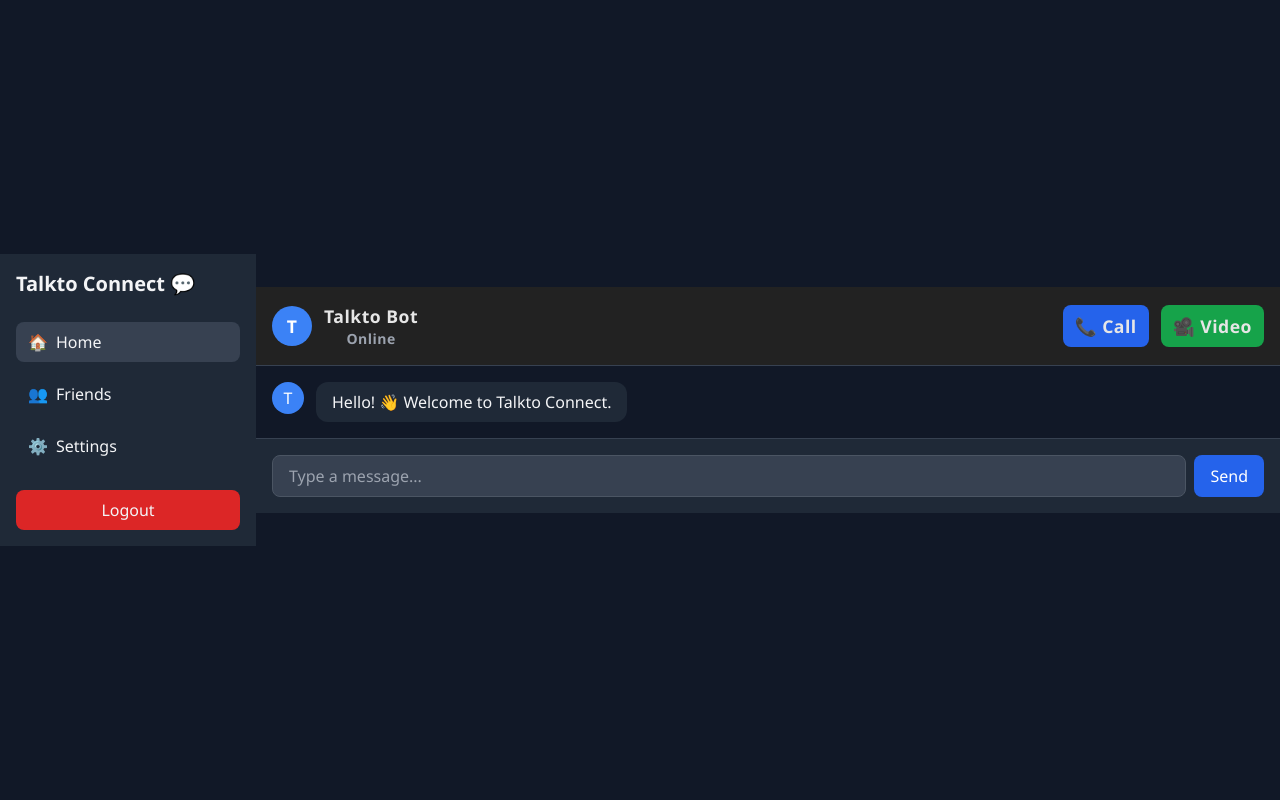
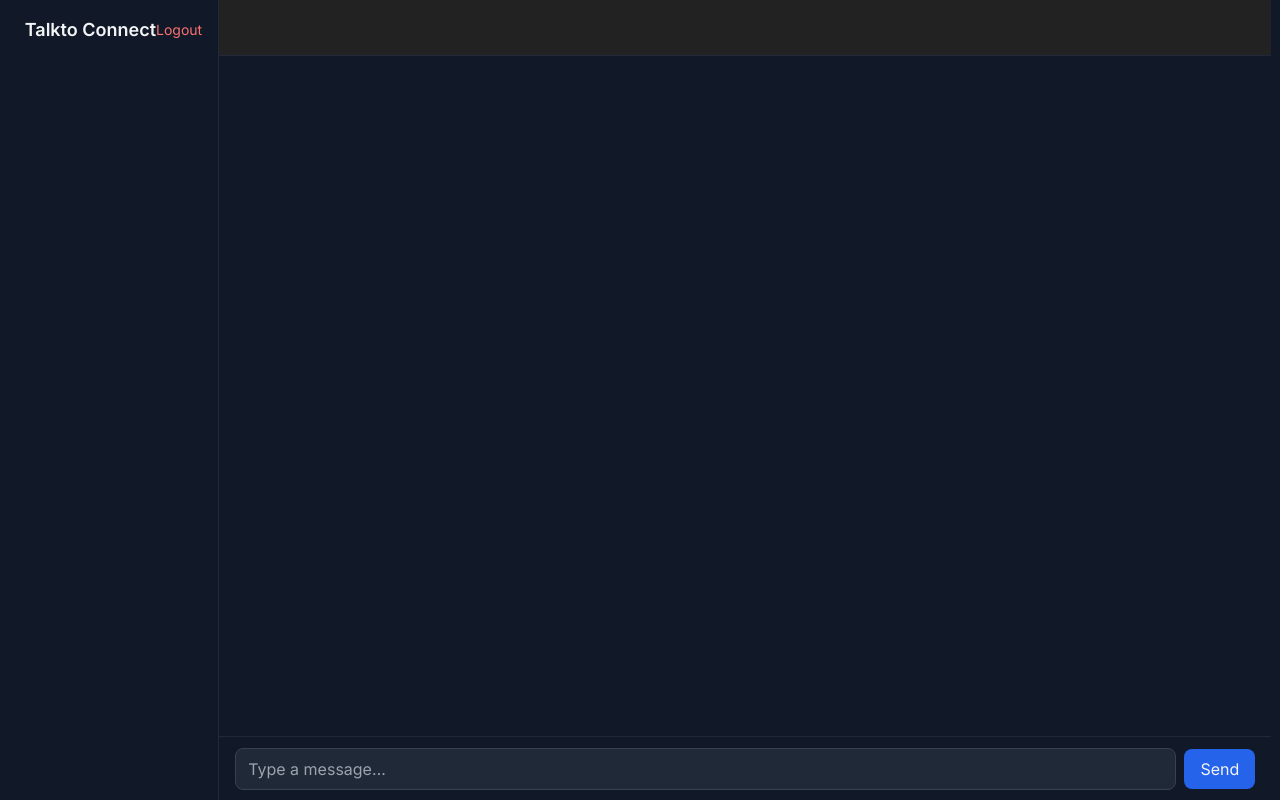
Before and after one commit to mdafsahuzzamanswachha-blip/Talk-to-Connect, a Flask app: page / in a window 1280 px wide. Run offline with Flask 3, Linux system fonts and the light colour scheme; the visitor is signed in with stand-in values (Sample User, id 1); data comes from the database, SQL or seed files in the repository; parts of the project's set-up code (start-up, migrations or seed data) failed here and were passed over; some libraries are stand-ins or nearby versions.

Commit message:
Update index.html

```diff
--- a/templates/index.html
+++ b/templates/index.html
@@ -2,86 +2,51 @@
 <html lang="en">
 <head>
   <meta charset="UTF-8" />
-  <meta name="viewport" content="width=device-width, initial-scale=1.0" />
   <title>Talkto Connect</title>
+  <meta name="viewport" content="width=device-width,initial-scale=1" />
+  <link href="https://fonts.googleapis.com/css2?family=Inter:wght@400;600&display=swap" rel="stylesheet" />
+  <script src="https://cdn.tailwindcss.com"></script>
+  <link rel="stylesheet" href="/static/css/style.css" />
+  <script src="https://cdn.socket.io/4.7.2/socket.io.min.js"></script>
+</head>
+<body class="bg-gray-900 text-gray-100 font-[Inter] h-screen">
+  <div class="h-full grid grid-cols-12">
+    <!-- Sidebar -->
+    <aside class="col-span-3 lg:col-span-2 border-r border-gray-800 p-4 overflow-y-auto">
+      <div class="flex items-center justify-between mb-4">
+        <h1 class="text-lg font-semibold">Talkto Connect</h1>
+        <a href="/logout" class="text-sm text-red-400 hover:underline">Logout</a>
+      </div>
+      <ul id="users-list" class="space-y-1">
+        {% for u in users %}
+          <li class="flex items-center gap-2 p-2 rounded hover:bg-gray-800 cursor-pointer" data-uid="{{ u.id }}">
+            <span class="w-2.5 h-2.5 rounded-full status {% if u.id in online_ids %}online{% else %}offline{% endif %}"></span>
+            <img src="{{ u.avatar }}" class="w-6 h-6 rounded-full" alt="{{ u.username }}" />
+            <span class="text-sm">{{ u.username }}</span>
+          </li>
+        {% endfor %}
+      </ul>
+    </aside>
 
-  <!-- Google Fonts -->
-  <link href="https://fonts.googleapis.com/css2?family=Inter:wght@400;500;600;700&display=swap" rel="stylesheet" />
+    <!-- Chat area -->
+    <main class="col-span-9 lg:col-span-10 flex flex-col">
+      <header class="h-14 border-b border-gray-800 flex items-center px-4">
+        <div class="text-sm text-gray-400" id="typing-bar" style="visibility:hidden;">Typing…</div>
+      </header>
 
-  <!-- Tailwind CSS -->
-  <script src="https://cdn.tailwindcss.com"></script>
+      <section id="chat-box" class="flex-1 overflow-y-auto p-4 space-y-2 bg-gray-900"></section>
 
-  <!-- Custom CSS -->
-  <link rel="stylesheet" href="style.css" />
-</head>
-<body class="bg-gray-900 text-gray-100 font-inter h-screen flex">
-  <!-- Sidebar -->
-  <aside class="w-64 bg-gray-800 p-4 flex flex-col">
-    <h2 class="text-xl font-bold mb-6">Talkto Connect 💬</h2>
-    <nav class="flex-1 space-y-3">
-      <button class="w-full flex items-center gap-2 px-3 py-2 rounded-lg bg-gray-700 hover:bg-gray-600 transition">
-        <span>🏠</span> Home
-      </button>
-      <button class="w-full flex items-center gap-2 px-3 py-2 rounded-lg hover:bg-gray-700 transition">
-        <span>👥</span> Friends
-      </button>
-      <button class="w-full flex items-center gap-2 px-3 py-2 rounded-lg hover:bg-gray-700 transition">
-        <span>⚙️</span> Settings
-      </button>
-    </nav>
-    <button id="logout-btn" class="mt-6 px-3 py-2 bg-red-600 hover:bg-red-500 rounded-lg transition">
-      Logout
-    </button>
-  </aside>
+      <form id="chat-form" class="h-16 border-t border-gray-800 flex items-center gap-2 px-4">
+        <input id="chat-input" type="text" placeholder="Type a message…" autocomplete="off"
+               class="flex-1 bg-gray-800 border border-gray-700 rounded-lg px-3 py-2 outline-none focus:ring-2 focus:ring-blue-500" />
+        <button type="submit" class="px-4 py-2 bg-blue-600 rounded-lg hover:bg-blue-500">Send</button>
+      </form>
+    </main>
+  </div>
 
-  <!-- Main Chat -->
-  <main class="flex-1 flex flex-col">
-    <!-- Chat Header -->
-    <header class="p-4 border-b border-gray-700 flex items-center justify-between">
-      <div class="flex items-center gap-3">
-        <div class="w-10 h-10 rounded-full bg-blue-500 flex items-center justify-center text-white font-semibold">
-          T
-        </div>
-        <div>
-          <h3 class="font-semibold">Talkto Bot</h3>
-          <p class="text-sm text-gray-400">Online</p>
-        </div>
-      </div>
-      <div class="flex gap-3">
-        <button class="px-3 py-2 bg-blue-600 hover:bg-blue-500 rounded-lg">📞 Call</button>
-        <button class="px-3 py-2 bg-green-600 hover:bg-green-500 rounded-lg">🎥 Video</button>
-      </div>
-    </header>
-
-    <!-- Chat Messages -->
-    <div id="chat-box" class="flex-1 p-4 space-y-3 overflow-y-auto bg-gray-900">
-      <!-- Example message -->
-      <div class="flex items-start gap-3">
-        <div class="w-8 h-8 rounded-full bg-blue-500 flex items-center justify-center text-white">T</div>
-        <div class="bg-gray-800 px-4 py-2 rounded-xl max-w-sm">
-          <p>Hello! 👋 Welcome to Talkto Connect.</p>
-        </div>
-      </div>
-    </div>
-
-    <!-- Chat Input -->
-    <form id="chat-form" class="p-4 flex gap-2 border-t border-gray-700 bg-gray-800">
-      <input
-        type="text"
-        id="chat-input"
-        placeholder="Type a message..."
-        autocomplete="off"
-        class="flex-1 px-4 py-2 rounded-lg bg-gray-700 text-gray-100 border border-gray-600 focus:outline-none focus:ring-2 focus:ring-blue-500"
-      />
-      <button
-        type="submit"
-        class="px-4 py-2 bg-blue-600 hover:bg-blue-500 rounded-lg text-white font-medium transition"
-      >
-        Send
-      </button>
-    </form>
-  </main>
-
-  <script src="chat.js"></script>
+  <script>
+    window.CURRENT_USER_ID = {{ current_user.id }};
+  </script>
+  <script src="/static/js/chat.js"></script>
 </body>
 </html>
```
